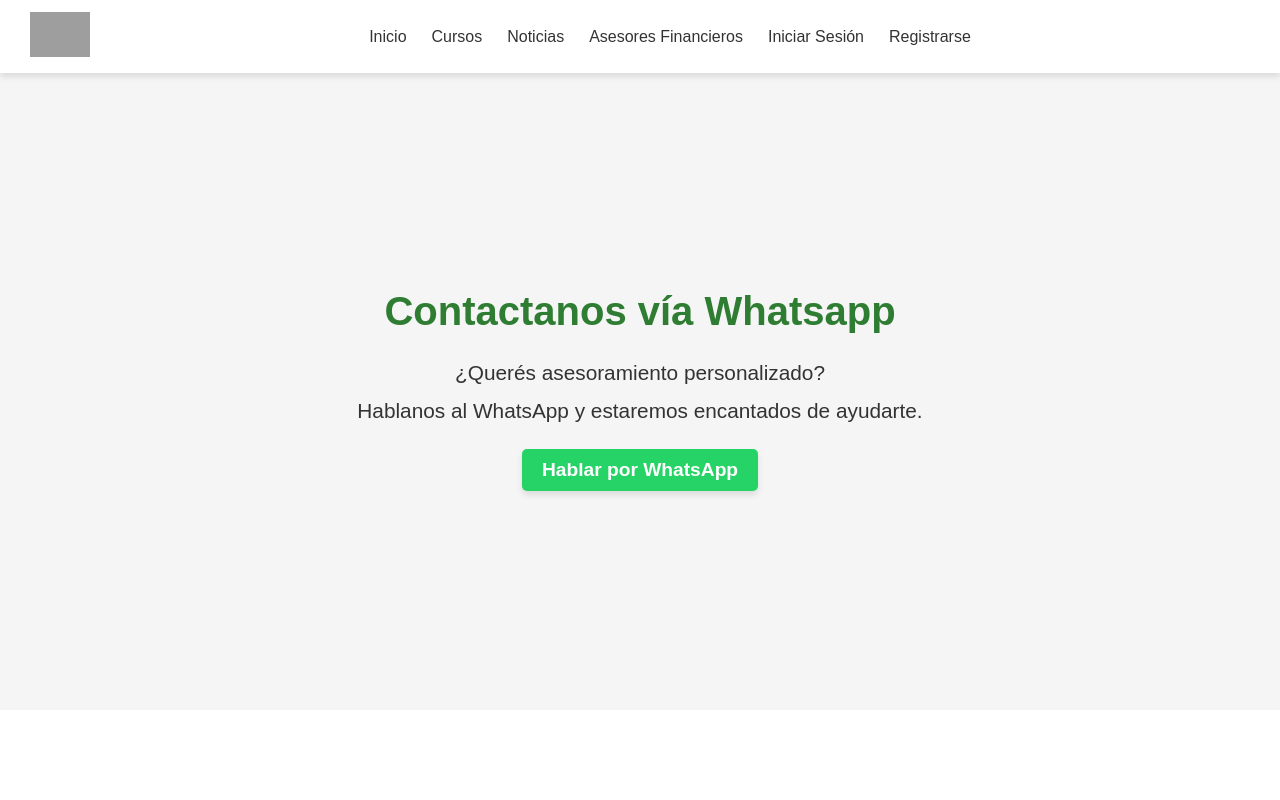
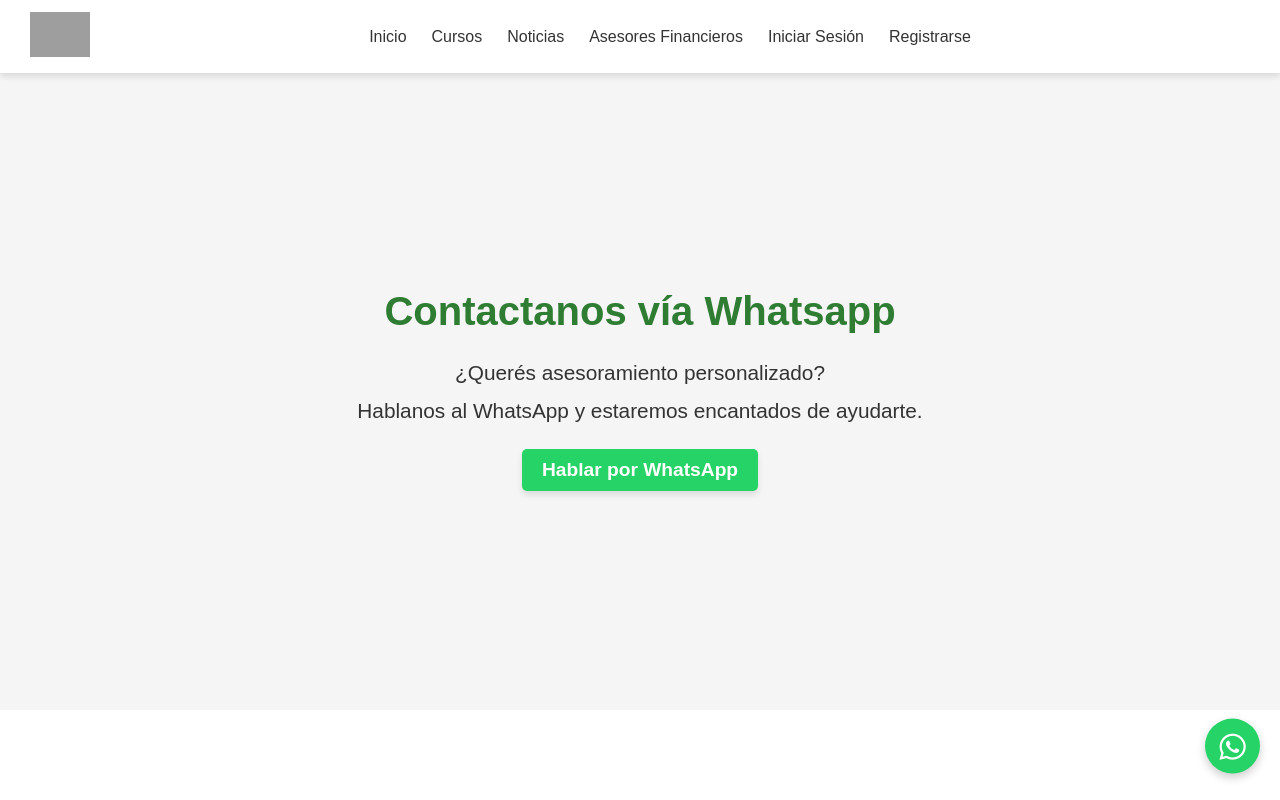
Before and after one commit to Tomas1995111/impulsoweb, a React (Create React App) app: page /asesores-financieros in a window 1280 px wide. Built offline with nearby package versions, Linux system fonts and the light colour scheme; grey boxes are pictures that could not be loaded.

Commit message:
botón ws

```diff
--- a/src/App.js
+++ b/src/App.js
@@ -1,6 +1,7 @@
 import React from 'react';
 import { BrowserRouter as Router, Routes, Route } from 'react-router-dom';
-import Navbar from './components/Navbar'; // Componente de navegación
+import Navbar from './components/Navbar';
+import WhatsAppButton from './components/WhatsAppButton';
 import Register from './pages/Register';
 import Login from './pages/Login';
 import Dashboard from './pages/Dashboard';
@@ -68,6 +69,7 @@ const App = () => {
         <Route path="/noticias" element={<News />} />
         <Route path="/asesores-financieros" element={<FinancialAdvisors />} />
       </Routes>
+      <WhatsAppButton />
     </Router>
   );
 };
--- /dev/null
+++ b/src/components/WhatsAppButton.js
@@ -0,0 +1,17 @@
+import React from "react";
+import "./styles/WhatsAppButton.css";
+
+const WhatsAppButton = () => {
+  return (
+    <a
+      href="https://wa.me/549XXXXXXXXX" // Reemplaza con tu número de WhatsApp
+      className="whatsapp-button"
+      target="_blank"
+      rel="noopener noreferrer"
+    >
+      <i className="fab fa-whatsapp"></i>
+    </a>
+  );
+};
+
+export default WhatsAppButton;
--- /dev/null
+++ b/src/components/styles/WhatsAppButton.css
@@ -0,0 +1,40 @@
+@keyframes bounce {
+    0%, 100% { transform: translateY(0); }
+    50% { transform: translateY(-8px); }
+  }
+
+  @keyframes pulse {
+    0% { box-shadow: 0 0 10px rgba(37, 211, 102, 0.5); }
+    50% { box-shadow: 0 0 20px rgba(37, 211, 102, 0.7); }
+    100% { box-shadow: 0 0 10px rgba(37, 211, 102, 0.5); }
+  }
+
+  .whatsapp-button {
+    position: fixed;
+    bottom: 20px;
+    right: 20px;
+    background-color: #25d366;
+    color: white;
+    font-size: 24px;
+    width: 55px;
+    height: 55px;
+    display: flex;
+    align-items: center;
+    justify-content: center;
+    border-radius: 50%;
+    box-shadow: 0px 4px 10px rgba(0, 0, 0, 0.2);
+    text-decoration: none;
+    transition: transform 0.3s ease, box-shadow 0.3s ease;
+
+    /* Animación de rebote cada 3 segundos */
+    animation: bounce 1.5s infinite ease-in-out;
+  }
+
+  .whatsapp-button:hover {
+    transform: scale(1.1);
+    animation: pulse 1s infinite ease-in-out;
+  }
+
+  .whatsapp-button i {
+    font-size: 30px;
+  }
```
